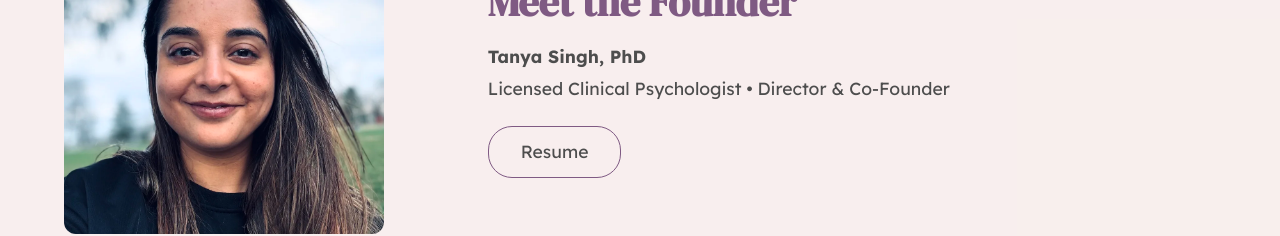
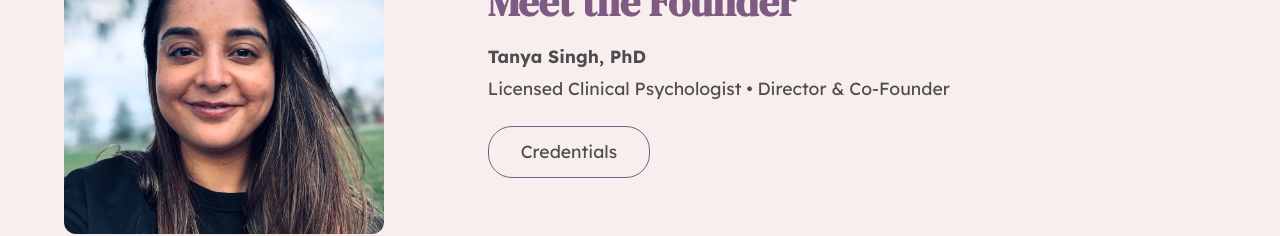
Before and after one commit to mazenswar/calm-v3, a Next.js app: page /about in a window 1280 px wide. Shown: the part 1760-1996 px from the top of the page. Built offline with nearby package versions, Linux system fonts and the light colour scheme; no server answers.

Commit message:
v4.6.6 about page typo

```diff
--- a/app/about/About.js
+++ b/app/about/About.js
@@ -129,7 +129,7 @@ export default function About() {
 									url="/people/tanya-singh"
 									className="link"
 									primary={false}
-									text="Resume"
+									text="Credentials"
 								/>
 							</p>
 						</div>
```
